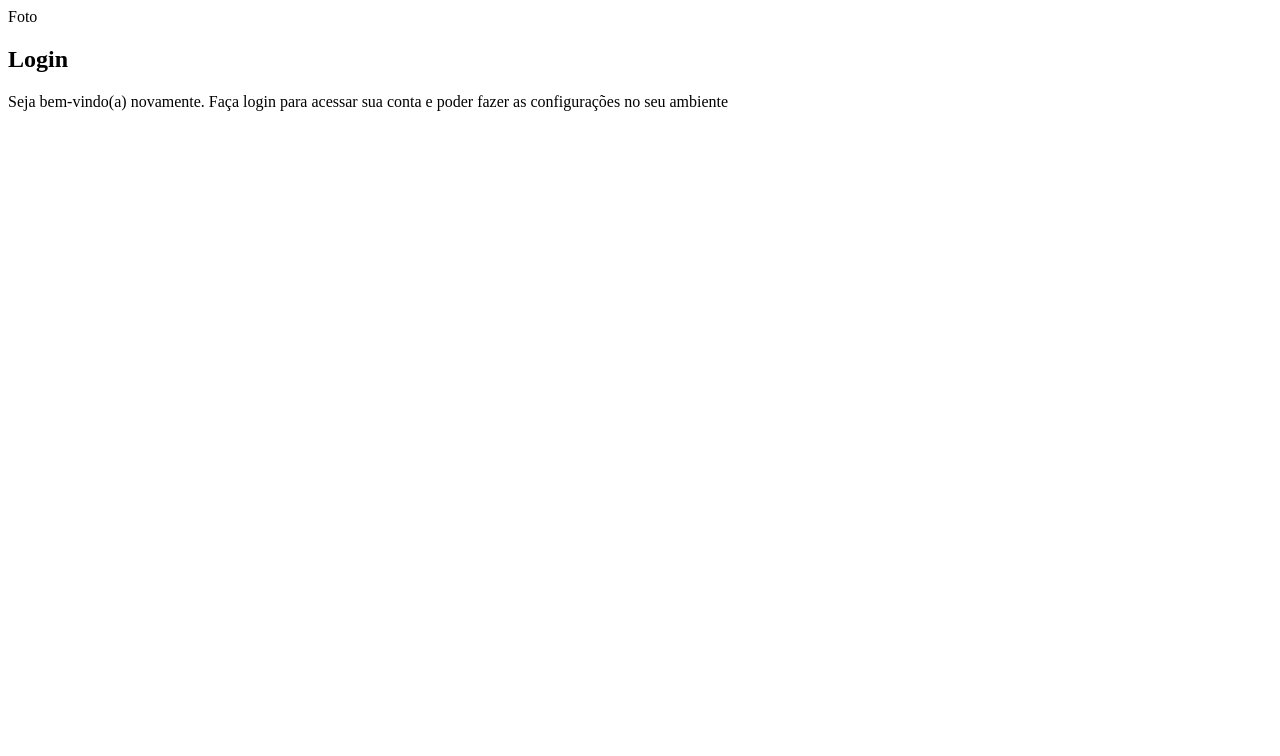
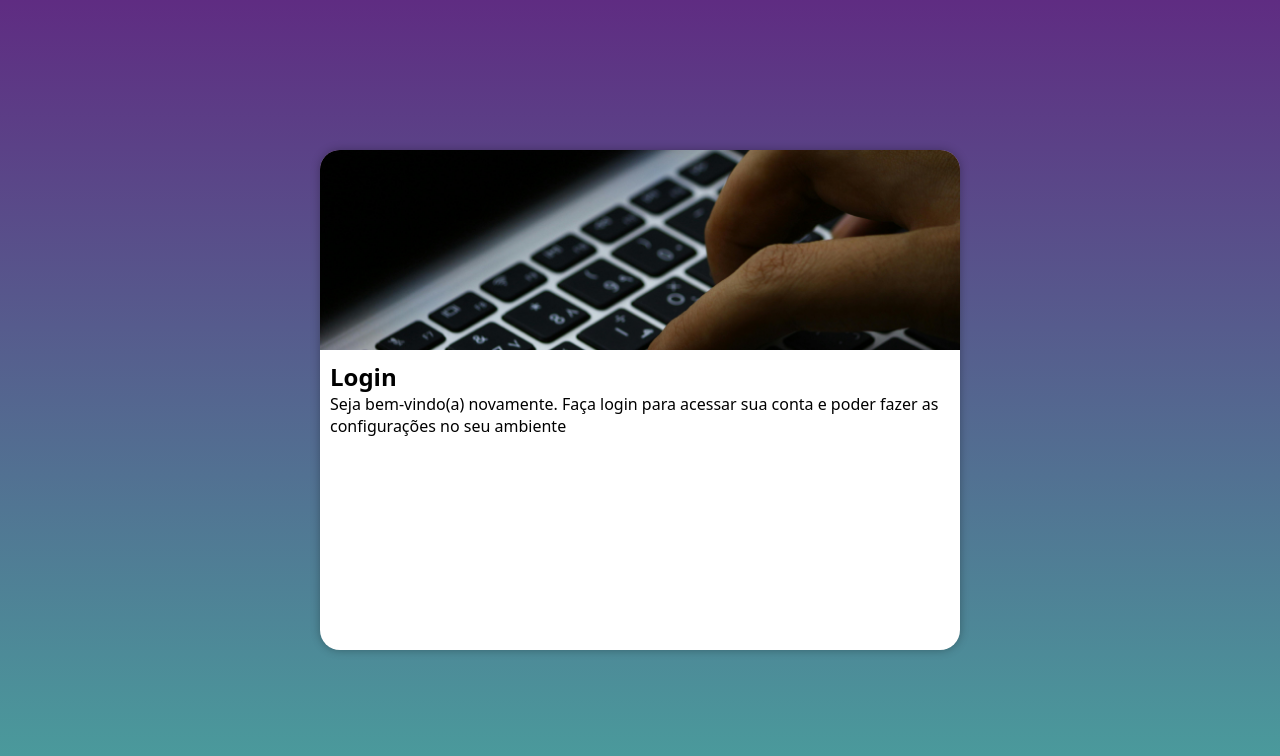
Before and after one commit to AlyssonTorresGit/projeto-login, a plain HTML site: page index.html in a window 1280 px wide. Drawn offline with Linux system fonts and the light colour scheme.

Commit message:
media query

```diff
--- /dev/null
+++ b/estilos/media-query.css
@@ -0,0 +1,40 @@
+@charset 'UTF-8';
+@media screen and (min-width: 768px) and (max-width: 992px){
+body{
+    background-image: linear-gradient(to top, #49a09d, #5f2c82)
+}
+
+
+ section#login{
+    width: 90vw;
+}
+section#login > div#imagem{
+    float: left;
+    width: 30%;
+    height: 100%;
+
+}
+section#login > div#formulario{
+    float: right;
+    width: 70%;
+}}
+@media screen and (min-width: 992px){
+    body{
+        background-image: linear-gradient(to top, #49a09d, #5f2c82)
+    }
+
+stection#login{
+    width: 950px;
+}
+section#login > section#imagem{
+    float: left;
+    width: 50%;
+    height: 100%;
+
+
+}
+section#login > section#formulario{
+    float: right;
+    width: 50%;
+}
+}
--- a/estilos/style.css
+++ b/estilos/style.css
@@ -4,3 +4,51 @@
 verde: #49a09d
 lilas: #5f2c82
 */
+*{
+    font-family: system-ui, -apple-system, BlinkMacSystemFont, 'Segoe UI', Roboto, Oxygen, Ubuntu, Cantarell, 'Open Sans', 'Helvetica Neue', sans-serif;
+    margin: 0px;
+    padding: 0px;
+    box-sizing: border-box;
+}
+body, html {
+    background-color: #5f2c82 ;
+    height: 100vh;
+    width: 100vw;
+}
+main{
+    position: relative;
+    height: 100vh;
+    width: 100vw;
+
+}
+
+section#login{
+    position: absolute;
+    top: 50%;
+    left: 50%;
+    transform: translate(-50%, -50%);
+
+    transform: width .3s,; height: 0.3s;
+    transition-timing-function: ease;
+
+    background-color: white;
+    width: 250x;
+    height: 500px;
+    border-radius: 20px;
+    box-shadow: 0px 0px 10px rgba(0, 0, 0, 0.297);
+    overflow: hidden;
+
+}
+section#login > div#imagem{
+     background: #5f2c82 url(../imagens/arshutter.jpg) no-repeat;
+    display: block;
+    background-size: cover;
+    background-color: left bottom;
+    height: 200px;
+
+}
+
+section#login > div#formulario{
+    display: block;
+    padding: 10px;
+}
--- a/imagens/style.css
+++ /dev/null
@@ -1,6 +0,0 @@
-@charset "UTF-8";
-
-/* paletas de cores
-verde: #49a09d
-lilas: #5f2c82
-*/
--- a/index.html
+++ b/index.html
@@ -3,16 +3,16 @@
 <head>
     <meta charset="UTF-8">
     <meta name="viewport" content="width=device-width, initial-scale=1.0">
-    <title>Document</title>
+    <title>Projeto Login</title>
     <link rel="stylesheet" href="estilos/style.css">
+    <link rel="stylesheet" href="estilos/media-query.css">
 </head>
 <body>
     <main>
         <section id="login">
             <div id="imagem">
-                Foto
             </div>
-            <div>
+            <div id="formulario">
                 <h1>Login</h1>
                 <p>Seja bem-vindo(a) novamente. Faça login para acessar sua conta e poder fazer as configurações no seu ambiente</p>
                 <form action="login.php" method="post">
```
Also changed, not shown: imagens/menu_24dp_1F1F1F_FILL0_wght400_GRAD0_opsz24.png (added).
